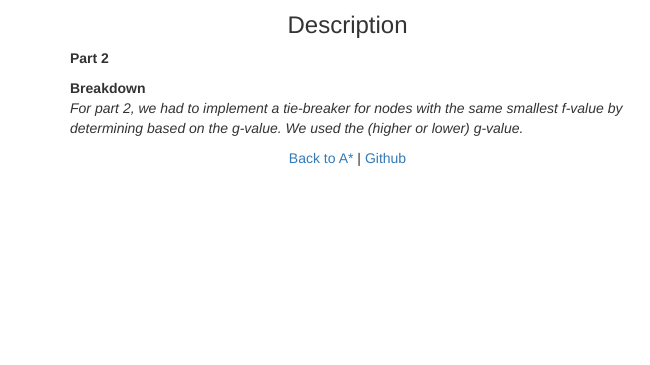
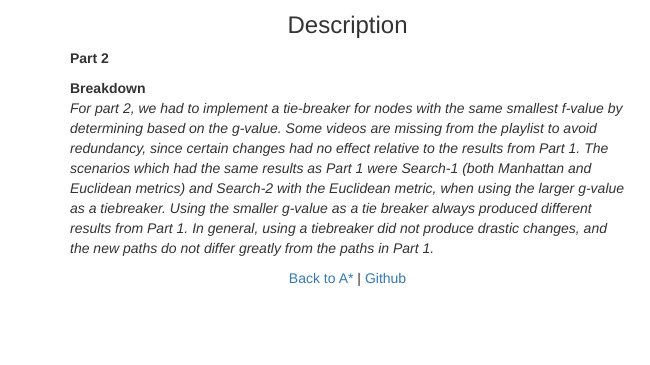
Before and after one commit to CG-F15-26-Rutgers/CG-F15-26-Rutgers.github.io, a plain HTML site: page assignments/a4-2.html in a window 1280 px wide. Shown: the part 214-579 px from the top of the page, 0-650 px from the left. Drawn offline with nearby package versions, Linux system fonts and the light colour scheme; grey boxes are pictures that could not be loaded.

Commit message:
Fixed Part 2 description.

```diff
--- a/assignments/a4-2.html
+++ b/assignments/a4-2.html
@@ -42,7 +42,7 @@
             <p class = "pdesc">
                 <b class = "ptitle">Breakdown</b>
                 <br>
-                <i>For part 2, we had to implement a tie-breaker for nodes with the same smallest f-value by determining based on the g-value. We used the (higher or lower) g-value.</i>
+                <i>For part 2, we had to implement a tie-breaker for nodes with the same smallest f-value by determining based on the g-value. Some videos are missing from the playlist to avoid redundancy, since certain changes had no effect relative to the results from Part 1. The scenarios which had the same results as Part 1 were Search-1 (both Manhattan and Euclidean metrics) and Search-2 with the Euclidean metric, when using the larger g-value as a tiebreaker. Using the smaller g-value as a tie breaker always produced different results from Part 1. In general, using a tiebreaker did not produce drastic changes, and the new paths do not differ greatly from the paths in Part 1.</i>
 
             </p>
             <p class = "pdesc">
```
